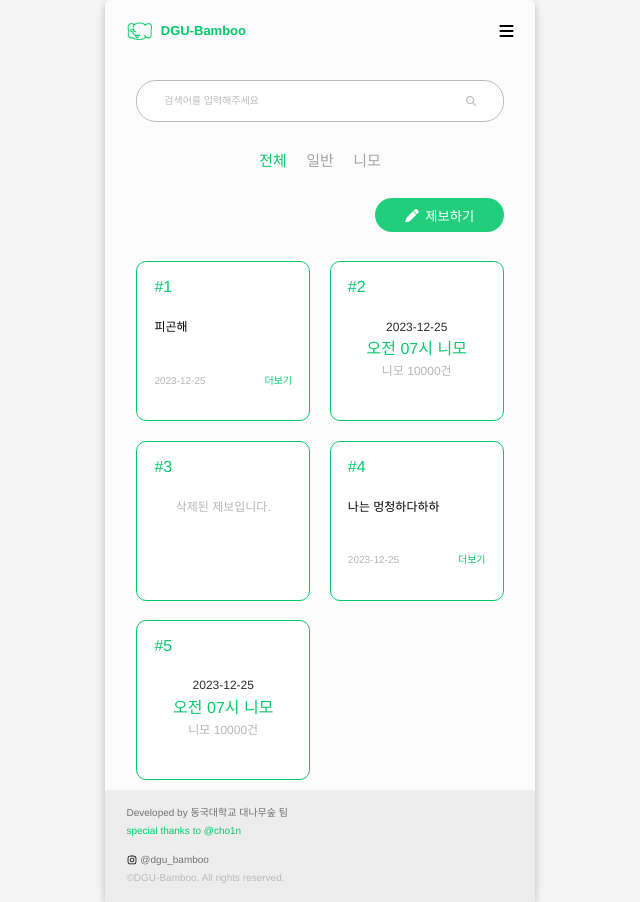
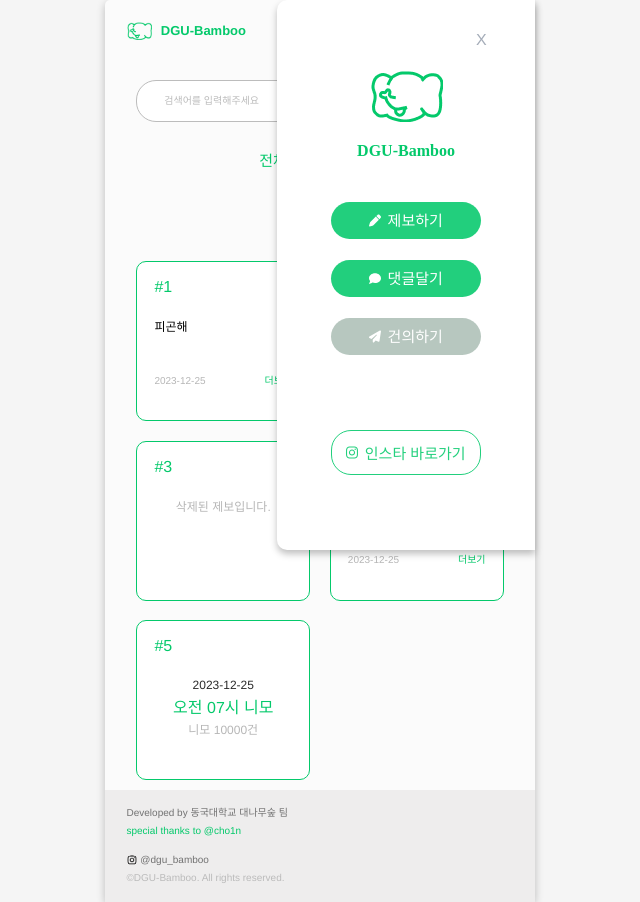
Before and after one commit to leeideal/bamboo-front-v2, a Next.js app: page / in a window 1280 px wide. Both pictures are taken after a click on the icon 826 px from the left and 30 px from the top of the page. Shown: the whole page, without its empty margins (320-960 px from the left). Built offline with nearby package versions, Linux system fonts and the light colour scheme.

Commit message:
feat: 모달창 UI

```diff
--- a/components/layouts/Layout.jsx
+++ b/components/layouts/Layout.jsx
@@ -13,6 +13,7 @@ const Wrapper = styled.div`
     flex-direction: column;
     border-radius: 5px;
     background-color: #FBFBFB;
+    position: relative;
 `
 
 const Content = styled.div`
--- a/components/layouts/NavBar.jsx
+++ b/components/layouts/NavBar.jsx
@@ -1,4 +1,4 @@
-import React from 'react';
+import React, { useState } from 'react';
 import logo from "components/image/logo.png"
 import { faBars } from '@fortawesome/free-solid-svg-icons';
 import {
@@ -8,16 +8,27 @@ import {
   NavLogoText,
   NavBtn
 } from './Styled.jsx'
+import Modal from '../modal/Modal.jsx';
 
 export default function NavBar() {
 
+  // 모달 오픈
+  const [modalOpen, setModalOpen] = useState(false)
+
+  const modalOpenHandler = () => {
+    setModalOpen(!modalOpen)
+  }
+
   return (
+    <>
     <NavContainer>
       <NavLogo>
         <NavLogoImg src={logo} alt='logo' width={25}/>
         <NavLogoText>DGU-Bamboo</NavLogoText>
       </NavLogo>
-      <NavBtn icon={faBars}/>
+      <NavBtn icon={faBars} onClick={modalOpenHandler}/>
     </NavContainer>
+    {modalOpen && <Modal modalOpenHandler={modalOpenHandler} />}
+    </>
   );
 }
--- /dev/null
+++ b/components/modal/Modal.jsx
@@ -0,0 +1,34 @@
+import { Container, InstaFont, LogoImg, LogoText, ModalBtn, PageBtn, PageBtnProposal, PageFontawesomeIcon, PageInsta } from './Styled'
+import logo from '../image/logo.png'
+import { faPen, faComment, faPaperPlane} from "@fortawesome/free-solid-svg-icons";
+import { faInstagram } from "@fortawesome/free-brands-svg-icons";
+import { useRouter } from 'next/router';
+
+export default function Modal({ modalOpenHandler }) {
+    const router = useRouter()
+    return(
+        <Container>
+            <ModalBtn onClick={modalOpenHandler}>
+                X
+            </ModalBtn>
+            <LogoImg src={logo} alt='logo' />
+            <LogoText>DGU-Bamboo</LogoText>
+            <PageBtn href='/suggestion'>
+                <PageFontawesomeIcon icon={faPen} />
+                제보하기
+            </PageBtn>
+            <PageBtn href='/comment'>
+                <PageFontawesomeIcon icon={faComment} />
+                댓글달기
+            </PageBtn>
+            <PageBtnProposal href='/proposal'>
+                <PageFontawesomeIcon icon={faPaperPlane} />
+                건의하기
+            </PageBtnProposal>
+            <PageInsta onClick={()=>router.push('/dgu-bamboo-home')}>
+                <InstaFont icon={faInstagram} />
+                인스타 바로가기
+            </PageInsta>
+        </Container>
+    )
+}
--- /dev/null
+++ b/components/modal/Styled.jsx
@@ -0,0 +1,96 @@
+import styled from "styled-components";
+import Image from "next/image";
+import Link from "next/link";
+import { FontAwesomeIcon } from "@fortawesome/react-fontawesome";
+
+export const Container = styled.div`
+    position: absolute;
+    width: 60%;
+    padding: 5%;
+    right: 0;
+    border-radius: 10px 0px 0px 10px;
+    z-index: 999;
+    display: flex;
+    align-items: center;
+    flex-direction: column;
+    background-color: #FFFFFF;
+    box-shadow: 0px 4px 7px rgba(0, 0, 0, 0.25);
+`
+
+export const ModalBtn = styled.span`
+    width: 5%;
+    text-align: right;
+    margin: 5% 0 5% 70%;
+    color: rgba(27, 47, 78, 0.40);
+    cursor: pointer;
+`
+
+export const LogoImg = styled(Image)`
+    margin: 5% 0;
+`
+
+export const LogoText = styled.h1`
+    font-size: 1em;
+    font-family: 'InterBold';
+    color : #04C96B;
+    font-weight: 700;
+    margin: 5% 0 15% 0;
+`
+
+export const PageBtn = styled(Link)`
+    background-color: #04C96BE0;
+    border: none;
+    border-radius: 20px;
+    width: 70%;
+    padding: 5%;
+    display: flex;
+    align-items: center;
+    justify-content: center;
+    gap: 5%;
+    font-size: 12px;
+    color: #FFFFFF;
+    margin: 5% 0;
+    font-size: 15px;
+    cursor: pointer;
+`
+
+export const PageBtnProposal = styled(Link)`
+    background-color: #11472D4D;
+    border: none;
+    border-radius: 20px;
+    width: 70%;
+    padding: 5%;
+    display: flex;
+    align-items: center;
+    justify-content: center;
+    gap: 5%;
+    color: #FFFFFF;
+    margin: 5% 0 20% 0;
+    font-size: 15px;
+    cursor: pointer;
+`
+
+export const PageFontawesomeIcon = styled(FontAwesomeIcon)`
+    width: 12px;
+`
+
+export const PageInsta = styled.button`
+    border: 1px solid #04C96BE0;
+    border-radius: 20px;
+    width: 70%;
+    padding: 5%;
+    display: flex;
+    align-items: center;
+    justify-content: center;
+    gap: 5%;
+    font-size: 12px;
+    color: #04C96BE0;
+    margin: 15% 0 25% 0;
+    font-size: 15px;
+    cursor: pointer;
+    background-color: transparent;
+`
+
+export const InstaFont = styled(FontAwesomeIcon)`
+    width: 12px;
+`
```
